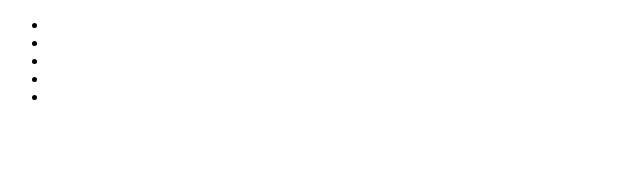
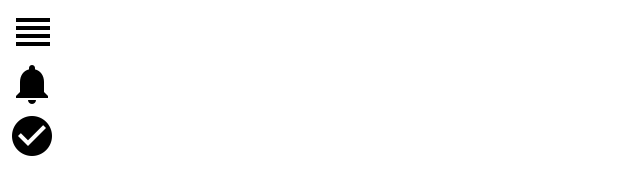
Before and after one commit to PawelRokosz/google-homepage, a plain HTML site: page index.html in a window 1280 px wide. Shown: the whole page, without its empty margins (0-640 px from the left). Drawn offline with Linux system fonts and the light colour scheme.

Commit message:
addded divs to nav in html

```diff
--- a/index.html
+++ b/index.html
@@ -7,13 +7,11 @@
   </head>
   <body>
     <nav>
-      <ul>
-        <li></li>
-        <li></li>
-        <li></li>
-        <li></li>
-        <li></li>
-      </ul>
+      <div class=""><a href="#"></a></div>
+      <div class=""><a href="#"></a></div>
+      <div class=""><a href="#"><img src="images/a.png" alt="" /></a></div>
+      <div class=""><a href="#"><img src="images/b.png" alt="" /></a></div>
+      <div class=""><a href="#"><img src="images/c.png" alt="" /></a></div>
     </nav>
     <section>
 
```
